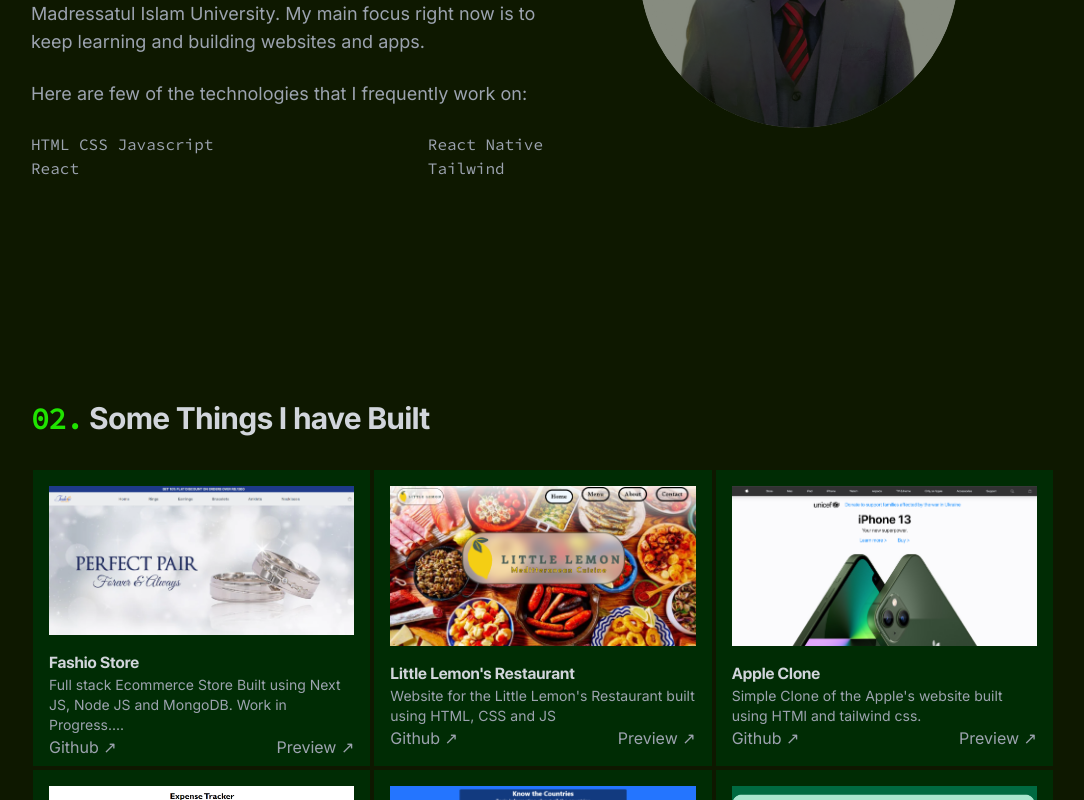
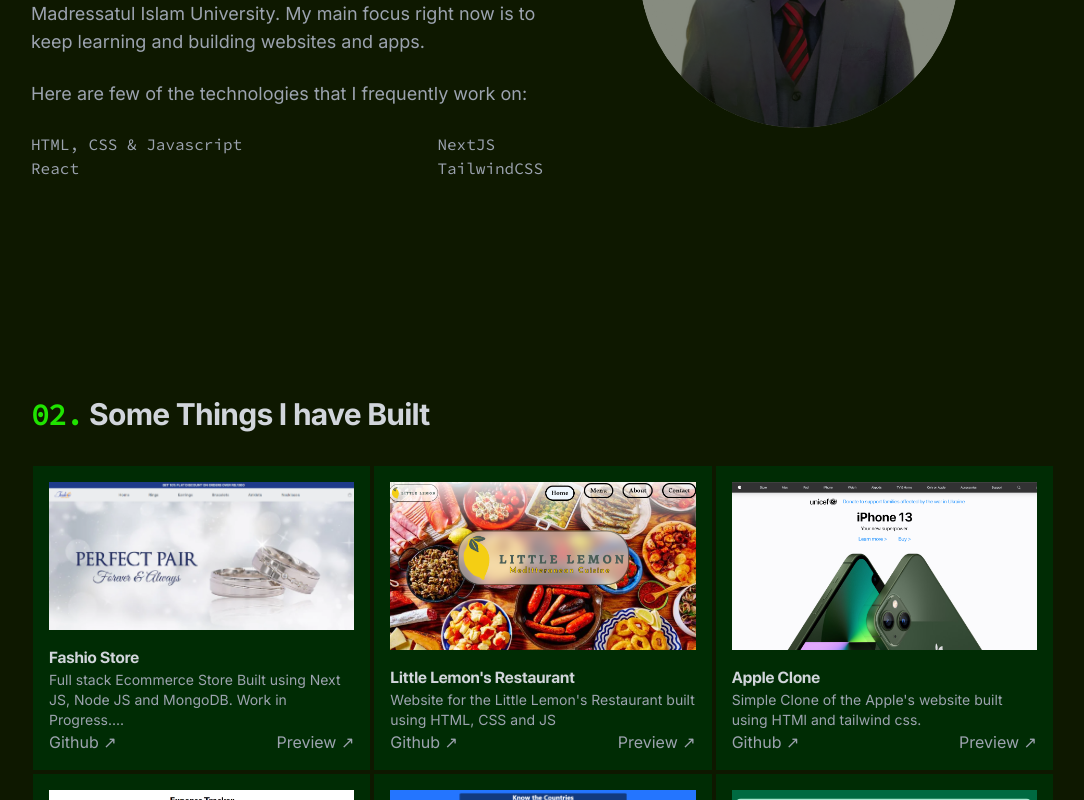
Before and after one commit to urwah1248/portfolioV2, a React (Create React App) app: page / in a window 1280 px wide. Shown: the part 1260-2060 px from the top of the page, without its empty margins (97-1181 px from the left). Built offline with nearby package versions, Linux system fonts and the light colour scheme; the HTML template or start-up script is replaced by a standard one.

Commit message:
Fixed Navbar Z index and Updated info.

```diff
--- a/src/components/About.jsx
+++ b/src/components/About.jsx
@@ -28,12 +28,12 @@
           <br />
           <div className="flex justify-between text-gray-400 font-mono">
             <ul>
-              <li>HTML CSS Javascript</li>
+              <li>HTML, CSS & Javascript</li>
               <li>React</li>
             </ul>
             <ul>
-              <li>React Native</li>
-              <li>Tailwind</li>
+              <li>NextJS</li>
+              <li>TailwindCSS</li>
             </ul>
           </div>
         </div>
--- a/src/components/Header.jsx
+++ b/src/components/Header.jsx
@@ -28,7 +28,7 @@
   }, [prevScrollPos])
 
   return (
-    <nav className={`backdrop-blur-md fixed h-[80px] inset-0 flex justify-center md:justify-between md:p-[20px] w-full transition-['250ms'] ${visible ? '' : 'top-[-100px]'}`}>
+    <nav className={`z-10 backdrop-blur-md fixed h-[80px] inset-0 flex justify-center md:justify-between md:p-[20px] w-full transition-['250ms'] ${visible ? '' : 'top-[-100px]'}`}>
       <div className="logo my-auto">
         <a href="#welcome">
           <img src={logo}
--- a/src/index.css
+++ b/src/index.css
@@ -26,7 +26,7 @@
         @apply flex flex-wrap
     }
     .card{
-        @apply overflow-hidden flex flex-col justify-between w-full h-[300px] sm:h-[300px] p-4 sm:w-1/2 md:w-1/3 border-2 border-bg hover:border-accent bg-[#002c04]
+        @apply overflow-hidden flex flex-col justify-between w-full min-h-[300px] sm:min-h-[300px] p-4 sm:w-1/2 md:w-1/3 border-2 border-bg hover:border-accent bg-[#002c04]
     }
     .card-header{
         @apply font-[sfprobold] text-gray-300 mt-4
```
Also changed, not shown: 1 other file (tests, documents, lock files or other folders).
